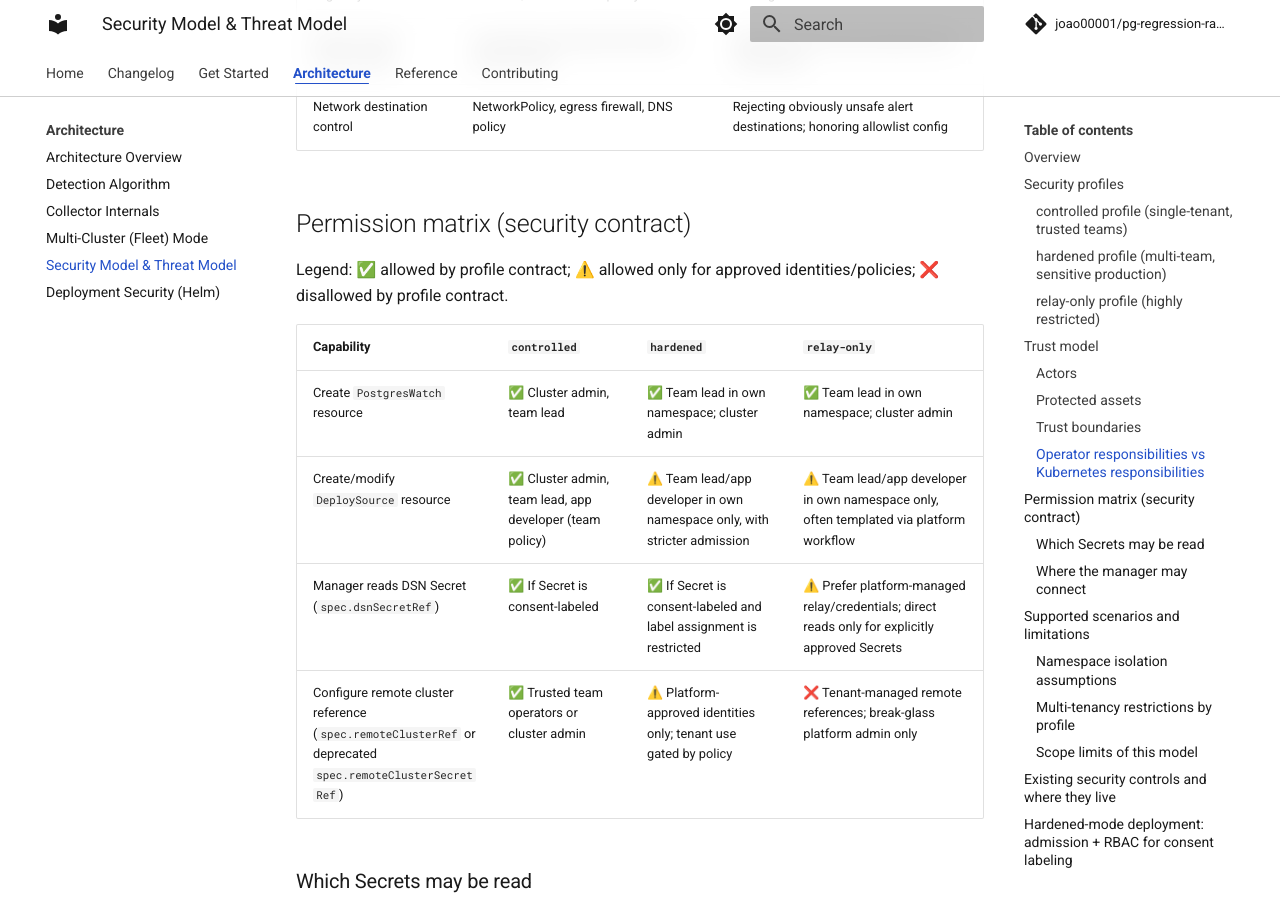
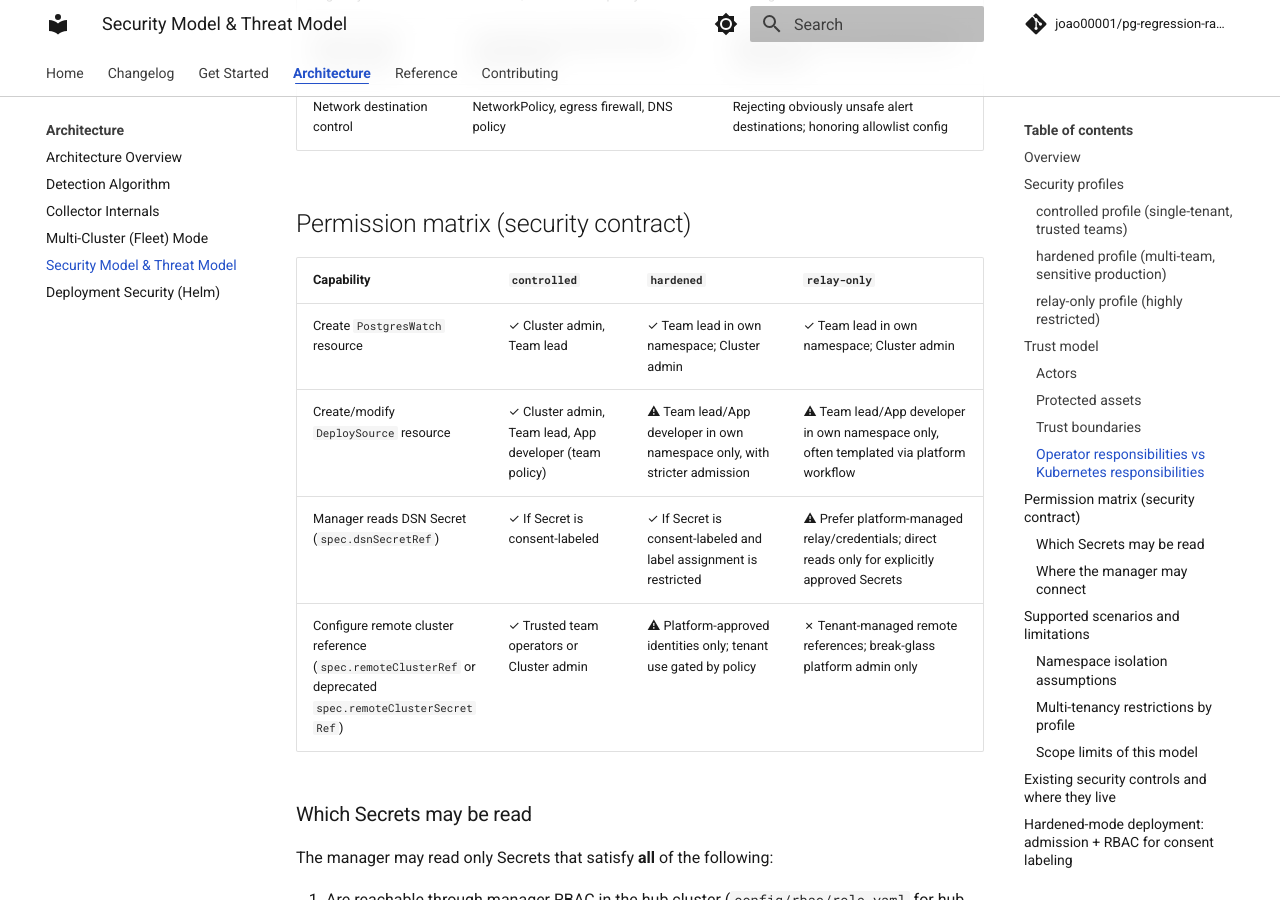
Before and after one commit to joao00001/pg-regression-radar, an MkDocs documentation site: the page built from docs/security-model.md, in a window 1280 px wide and 900 px high, scrolled down 4443 px. Built offline with MkDocs 1.6.1 and Material for MkDocs 9.7.7, drawn with Linux system fonts in a browser that asks for light colours; comment, search, counter and statistics services are not loaded; the version menu is left out.

Commit message:
docs(security): normalize permission matrix notation in security model (#145)
* docs: replace emoji markers in security permission matrix

Co-authored-by: joao00001 <149160126+joao00001@users.noreply.github.com>

* docs: normalize permission matrix wording case

Co-authored-by: joao00001 <149160126+joao00001@users.noreply.github.com>

* docs: polish conditional wording capitalization

Co-authored-by: joao00001 <149160126+joao00001@users.noreply.github.com>

* docs: align permission matrix sentence casing

Co-authored-by: joao00001 <149160126+joao00001@users.noreply.github.com>

* docs: capitalize conditional remote reference text

Co-authored-by: joao00001 <149160126+joao00001@users.noreply.github.com>

* docs: capitalize disallowed remote reference text

Co-authored-by: joao00001 <149160126+joao00001@users.noreply.github.com>

* docs(security): switch matrix to character symbols

Co-authored-by: joao00001 <149160126+joao00001@users.noreply.github.com>

* docs(security): use ⚠ symbol for conditional permissions

Co-authored-by: joao00001 <149160126+joao00001@users.noreply.github.com>

---------

Co-authored-by: copilot-swe-agent[bot] <198982749+Copilot@users.noreply.github.com>
Co-authored-by: joao00001 <149160126+joao00001@users.noreply.github.com>

```diff
--- a/docs/security-model.md
+++ b/docs/security-model.md
@@ -98,14 +98,12 @@ Practical example:
 
 ## Permission matrix (security contract)
 
-Legend: ✅ allowed by profile contract; ⚠️ allowed only for approved identities/policies; ❌ disallowed by profile contract.
-
 | Capability | `controlled` | `hardened` | `relay-only` |
 |---|---|---|---|
-| Create `PostgresWatch` resource | ✅ Cluster admin, team lead | ✅ Team lead in own namespace; cluster admin | ✅ Team lead in own namespace; cluster admin |
-| Create/modify `DeploySource` resource | ✅ Cluster admin, team lead, app developer (team policy) | ⚠️ Team lead/app developer in own namespace only, with stricter admission | ⚠️ Team lead/app developer in own namespace only, often templated via platform workflow |
-| Manager reads DSN Secret (`spec.dsnSecretRef`) | ✅ If Secret is consent-labeled | ✅ If Secret is consent-labeled and label assignment is restricted | ⚠️ Prefer platform-managed relay/credentials; direct reads only for explicitly approved Secrets |
-| Configure remote cluster reference (`spec.remoteClusterRef` or deprecated `spec.remoteClusterSecretRef`) | ✅ Trusted team operators or cluster admin | ⚠️ Platform-approved identities only; tenant use gated by policy | ❌ Tenant-managed remote references; break-glass platform admin only |
+| Create `PostgresWatch` resource | ✓ Cluster admin, Team lead | ✓ Team lead in own namespace; Cluster admin | ✓ Team lead in own namespace; Cluster admin |
+| Create/modify `DeploySource` resource | ✓ Cluster admin, Team lead, App developer (team policy) | ⚠ Team lead/App developer in own namespace only, with stricter admission | ⚠ Team lead/App developer in own namespace only, often templated via platform workflow |
+| Manager reads DSN Secret (`spec.dsnSecretRef`) | ✓ If Secret is consent-labeled | ✓ If Secret is consent-labeled and label assignment is restricted | ⚠ Prefer platform-managed relay/credentials; direct reads only for explicitly approved Secrets |
+| Configure remote cluster reference (`spec.remoteClusterRef` or deprecated `spec.remoteClusterSecretRef`) | ✓ Trusted team operators or Cluster admin | ⚠ Platform-approved identities only; tenant use gated by policy | ✗ Tenant-managed remote references; break-glass platform admin only |
 
 ### Which Secrets may be read
 
```
